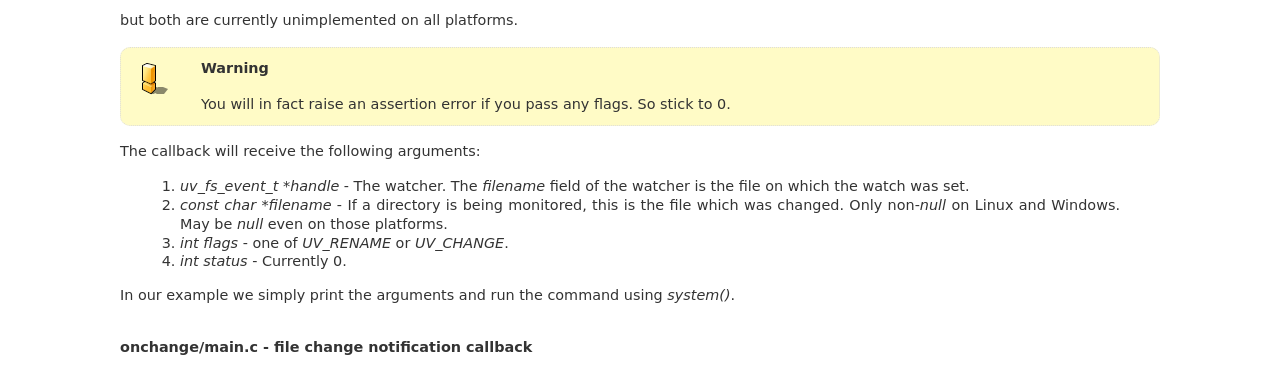
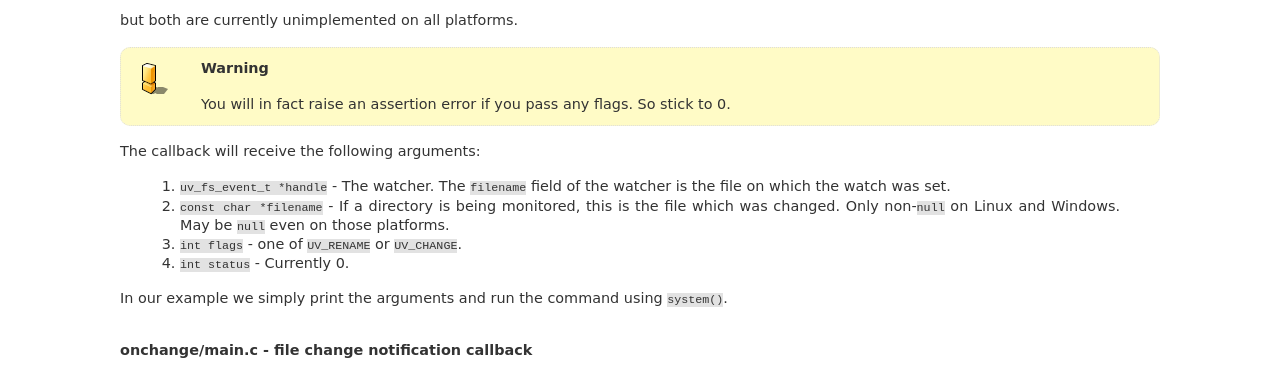
Before and after one commit to nikhilm/uvbook, a Sphinx documentation site: the page built from source/filesystem.rst, in a window 1280 px wide and 900 px high, scrolled down 4313 px, cut to the strip 222-591 px from the top of the window. Built offline with Sphinx 7.4.7, drawn with Linux system fonts in a browser that asks for light colours; formulas are drawn with MathJax 3.

Commit message:
Damn! In ReST double-tildes are for monospaced

```diff
--- a/source/filesystem.rst
+++ b/source/filesystem.rst
@@ -1,8 +1,8 @@
 Filesystem
 ==========
 
-Simple filesystem read/write is achieved using the `uv_fs_*` functions and the
-`uv_fs_t` struct.
+Simple filesystem read/write is achieved using the ``uv_fs_*`` functions and the
+``uv_fs_t`` struct.
 
 .. note::
 
@@ -15,8 +15,8 @@
 .. note::
 
     The fs operations are actually a part of `libeio
-    <http://software.schmorp.de/pkg/libeio.html>`_ on Unix systems. `libeio` is
-    a separate library written by the author of `libev`.
+    <http://software.schmorp.de/pkg/libeio.html>`_ on Unix systems. ``libeio`` is
+    a separate library written by the author of ``libev``.
 
 All filesystem functions have two forms - *synchronous* and *asynchronous*.
 
@@ -36,7 +36,7 @@
 
     int uv_fs_open(uv_loop_t* loop, uv_fs_t* req, const char* path, int flags, int mode, uv_fs_cb cb)
 
-`flags` and `mode` are standard
+``flags`` and ``mode`` are standard
 `Unix flags <http://man7.org/linux/man-pages/man2/open.2.html>`_.
 libuv takes care of converting to the appropriate Windows flags.
 
@@ -52,7 +52,7 @@
 
     void callback(uv_fs_t* req);
 
-Let's see a simple implementation of `cat`. We start with registering
+Let's see a simple implementation of ``cat``. We start with registering
 a callback for when the file is opened:
 
 .. rubric:: uvcat/main.c - opening a file
@@ -61,12 +61,12 @@
     :lines: 39-48
     :emphasize-lines: 2
 
-The `result` field of a `uv_fs_t` is the file descriptor in case of the
-`uv_fs_open` callback. If the file is successfully opened, we start reading it.
+The ``result`` field of a ``uv_fs_t`` is the file descriptor in case of the
+``uv_fs_open`` callback. If the file is successfully opened, we start reading it.
 
 .. warning::
 
-    The `uv_fs_req_cleanup()` function must be called to free internal memory
+    The ``uv_fs_req_cleanup()`` function must be called to free internal memory
     allocations in libuv.
 
 .. rubric:: uvcat/main.c - read callback
@@ -78,20 +78,20 @@
 In the case of a read call, you should pass an *initialized* buffer which will
 be filled with data before the read callback is triggered.
 
-In the read callback the `result` field is 0 for EOF, -1 for error and the
+In the read callback the ``result`` field is 0 for EOF, -1 for error and the
 number of bytes read on success.
 
 Here you see a common pattern when writing asynchronous programs. The
-`uv_fs_close()` call is performed synchronously. *Usually tasks which are
+``uv_fs_close()`` call is performed synchronously. *Usually tasks which are
 one-off, or are done as part of the startup or shutdown stage are performed
 synchronously, since we are interested in fast I/O when the program is going
 about its primary task and dealing with multiple I/O sources*. For solo tasks
 the performance difference usually is negligible and may lead to simpler code.
 
 We can generalize the pattern that the actual return value of the original
-system call is stored in `uv_fs_t.result`.
+system call is stored in ``uv_fs_t.result``.
 
-Filesystem writing is similarly simple using `uv_fs_write()`.  *Your callback
+Filesystem writing is similarly simple using ``uv_fs_write()``.  *Your callback
 will be triggered after the write is complete*.  In our case the callback
 simply drives the next read. Thus read and write proceed in lockstep via
 callbacks.
@@ -106,17 +106,17 @@
 
     The error usually stored in `errno
     <http://man7.org/linux/man-pages/man3/errno.3.html>`_ can be accessed from
-    `uv_fs_t.errorno`, but converted to a standard `UV_*` error code.  There is
+    ``uv_fs_t.errorno``, but converted to a standard ``UV_*`` error code.  There is
     currently no way to directly extract a string error message from the
-    `errorno` field.
+    ``errorno`` field.
 
 .. warning::
 
     Due to the way filesystems and disk drives are configured for performance,
     a write that 'succeeds' may not be committed to disk yet. See
-    `uv_fs_fsync` for stronger guarantees.
+    ``uv_fs_fsync`` for stronger guarantees.
 
-We set the dominos rolling in `main()`:
+We set the dominos rolling in ``main()``:
 
 .. rubric:: uvcat/main.c
 .. literalinclude:: ../code/uvcat/main.c
@@ -127,10 +127,10 @@
 Filesystem operations
 ---------------------
 
-All the standard filesystem operations like `unlink`, `rmdir`, `stat` are
+All the standard filesystem operations like ``unlink``, ``rmdir``, ``stat`` are
 supported asynchronously and have intuitive argument order. They follow the
 same patterns as the read/write/open calls, returning the result in the
-`uv_fs_t.result` field. The full list:
+``uv_fs_t.result`` field. The full list:
 
 .. rubric:: Filesystem operations
 .. literalinclude:: ../libuv/include/uv.h
@@ -139,7 +139,7 @@
 Buffers and Streams
 -------------------
 
-The basic I/O tool in libuv is the stream (`uv_stream_t`). TCP sockets, UDP
+The basic I/O tool in libuv is the stream (``uv_stream_t``). TCP sockets, UDP
 sockets, named pipes for file I/O and IPC are all treated as stream subclasses.
 
 Streams are initialized using custom functions for each subclass, then operated
@@ -153,12 +153,12 @@
                 uv_buf_t bufs[], int bufcnt, uv_write_cb cb);
 
 The stream based functions are simpler to use than the filesystem ones and
-libuv will automatically keep reading from a stream when `uv_read_start()` is
-called once, until `uv_read_stop()` is called.
+libuv will automatically keep reading from a stream when ``uv_read_start()`` is
+called once, until ``uv_read_stop()`` is called.
 
-The discrete unit of data is the buffer -- `uv_buf_t`. This is simply
-a collection of a pointer to bytes (`uv_buf_t.base`) and the length
-(`uv_buf_t.len`). The `uv_buf_t` is lightweight and passed around by value.
+The discrete unit of data is the buffer -- ``uv_buf_t``. This is simply
+a collection of a pointer to bytes (``uv_buf_t.base``) and the length
+(``uv_buf_t.len``). The ``uv_buf_t`` is lightweight and passed around by value.
 What does require management is the actual bytes, which have to be allocated
 and freed by the application.
 
@@ -180,12 +180,12 @@
     :lines: 62-81
     :emphasize-lines: 4,5,15
 
-The third argument of `uv_pipe_init()` should be set to 1 for IPC using named
-pipes. This is covered in :doc:`processes`. The `uv_pipe_open()` call
+The third argument of ``uv_pipe_init()`` should be set to 1 for IPC using named
+pipes. This is covered in :doc:`processes`. The ``uv_pipe_open()`` call
 associates the file descriptor with the file.
 
-We start monitoring `stdin`. The `alloc_buffer` callback is invoked as new
-buffers are required to hold incoming data. `read_stdin` will be called with
+We start monitoring ``stdin``. The ``alloc_buffer`` callback is invoked as new
+buffers are required to hold incoming data. ``read_stdin`` will be called with
 these buffers.
 
 .. rubric:: uvtee/main.c - reading buffers
@@ -193,14 +193,14 @@
     :linenos:
     :lines: 19-22,44-60
 
-The standard `malloc` is sufficient here, but you can use any memory allocation
+The standard ``malloc`` is sufficient here, but you can use any memory allocation
 scheme. For example, node.js uses its own slab allocator which associates
 buffers with V8 objects.
 
-The read callback `nread` parameter is -1 on any error. This error might be
+The read callback ``nread`` parameter is -1 on any error. This error might be
 EOF, in which case we close all the streams, using the generic close function
-`uv_close()` which deals with the handle based on its internal type.
-Otherwise `nread` is a non-negative number and we can attempt to write that
+``uv_close()`` which deals with the handle based on its internal type.
+Otherwise ``nread`` is a non-negative number and we can attempt to write that
 many bytes to the output streams. Finally remember that buffer allocation and
 deallocation is application responsibility, so we free the data.
 
@@ -209,9 +209,9 @@
     :linenos:
     :lines: 9-13,23-42
 
-`write_data()` makes a copy of the buffer obtained from read. Again, this
+``write_data()`` makes a copy of the buffer obtained from read. Again, this
 buffer does not get passed through to the callback trigged on write completion.
-To get around this we wrap a write request and a buffer in `write_req_t` and
+To get around this we wrap a write request and a buffer in ``write_req_t`` and
 unwrap it in the callbacks.
 
 File change events
@@ -227,7 +227,7 @@
 
     ./onchange <command> <file1> [file2] ...
 
-The file change notification is started using `uv_fs_event_init()`:
+The file change notification is started using ``uv_fs_event_init()``:
 
 .. rubric:: onchange/main.c
 .. literalinclude:: ../code/onchange/main.c
@@ -236,7 +236,7 @@
     :emphasize-lines: 3
 
 The third argument is the actual file or directory to monitor. The last
-argument, `flags`, can be:
+argument, ``flags``, can be:
 
 .. literalinclude:: ../libuv/include/uv.h
     :lines: 1501,1510
@@ -250,16 +250,16 @@
 
 The callback will receive the following arguments:
 
-  #. `uv_fs_event_t *handle` - The watcher. The `filename` field of the watcher
+  #. ``uv_fs_event_t *handle`` - The watcher. The ``filename`` field of the watcher
      is the file on which the watch was set.
-  #. `const char *filename` - If a directory is being monitored, this is the
-     file which was changed. Only non-`null` on Linux and Windows. May be `null`
+  #. ``const char *filename`` - If a directory is being monitored, this is the
+     file which was changed. Only non-``null`` on Linux and Windows. May be ``null``
      even on those platforms.
-  #. `int flags` - one of `UV_RENAME` or `UV_CHANGE`.
-  #. `int status` - Currently 0.
+  #. ``int flags`` - one of ``UV_RENAME`` or ``UV_CHANGE``.
+  #. ``int status`` - Currently 0.
 
 In our example we simply print the arguments and run the command using
-`system()`.
+``system()``.
 
 .. rubric:: onchange/main.c - file change notification callback
 .. literalinclude:: ../code/onchange/main.c
--- a/source/introduction.rst
+++ b/source/introduction.rst
@@ -37,6 +37,6 @@ Code
 ----
 
 All the code from this book is included as part of the source of the book on
-Github. Clone/Download the book (TODO: link) and run `make` in the `code/`
+Github. Clone/Download the book (TODO: link) and run ``make`` in the ``code/``
 folder to compile all the examples. This book and the code is based on libuv
-version `node-v0.7.9` and a version is included in the `code/` folder.
+version ``node-v0.7.9`` and a version is included in the ``code/`` folder.
```
Also changed, not shown: source/basics.rst (+7 -7 lines), source/threads.rst (+6 -6 lines).
